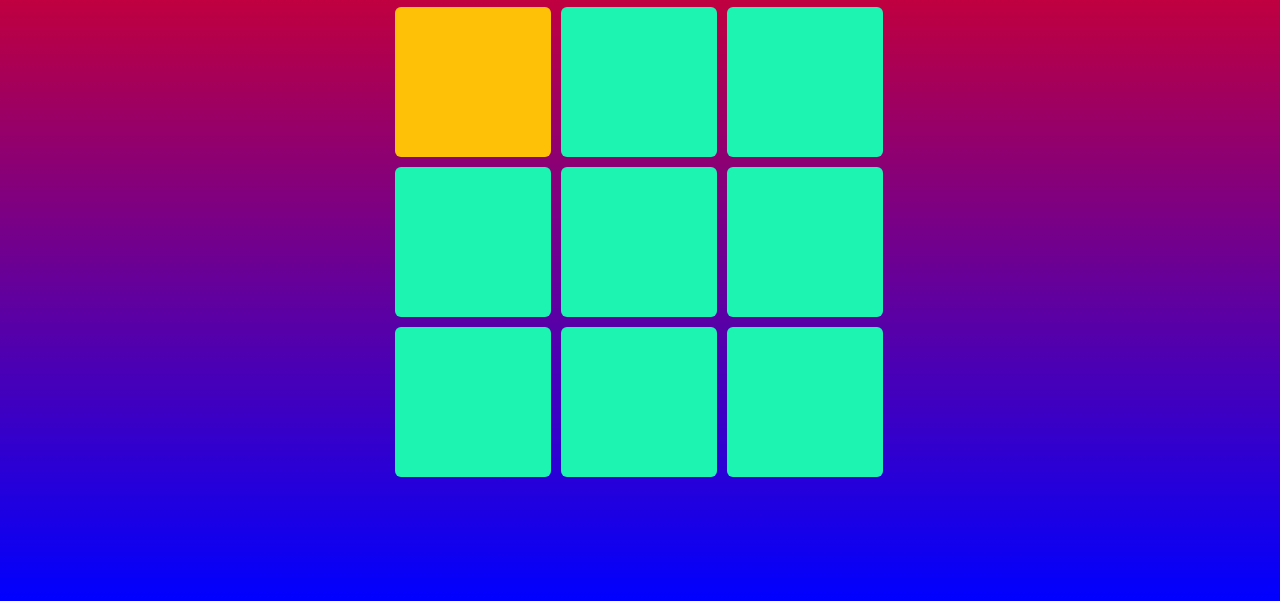
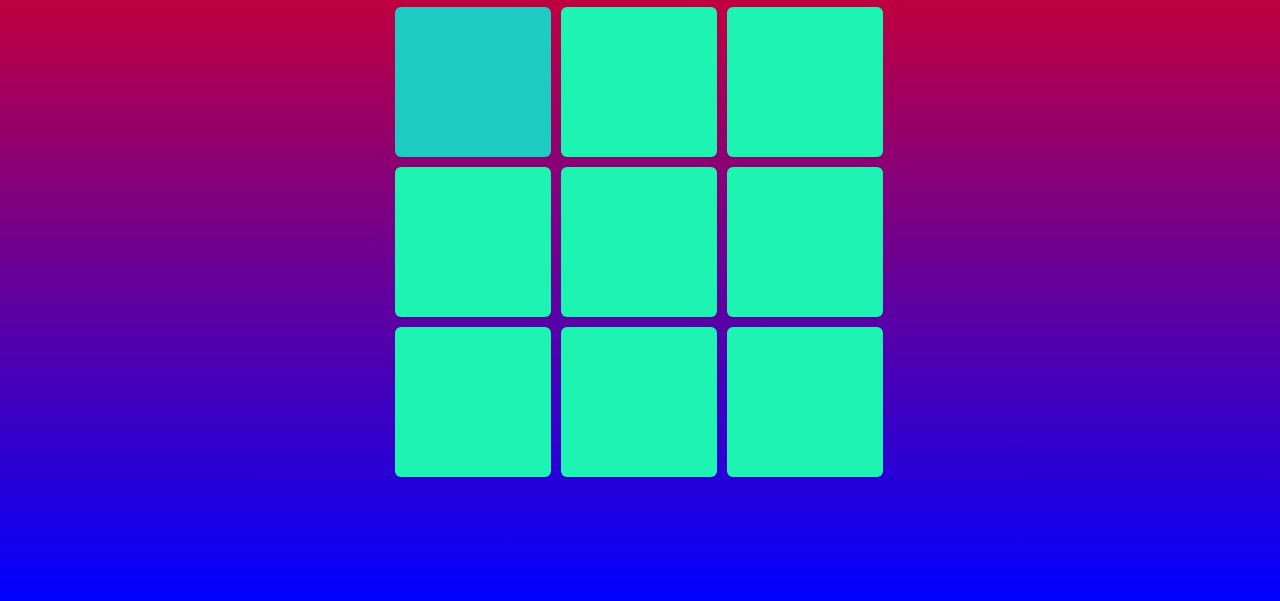
Before and after one commit to Fouad-Gabr/Tic-Tac-Toe-Game, a plain HTML site: page index.html in a window 1280 px wide. In both pictures the pointer is over the element 473 px from the left and 280 px from the top of the page. Shown: the part 199-800 px from the top of the page. Drawn offline with Linux system fonts and the light colour scheme.

Commit message:
Update style.css

```diff
--- a/CSS/style.css
+++ b/CSS/style.css
@@ -42,6 +42,6 @@ span {
   -o-border-radius: 6px;
 }
 .box:hover {
-  background-color: #ffc107;
+  background-color: #1ecbc3;
   cursor: pointer;
 }
```
